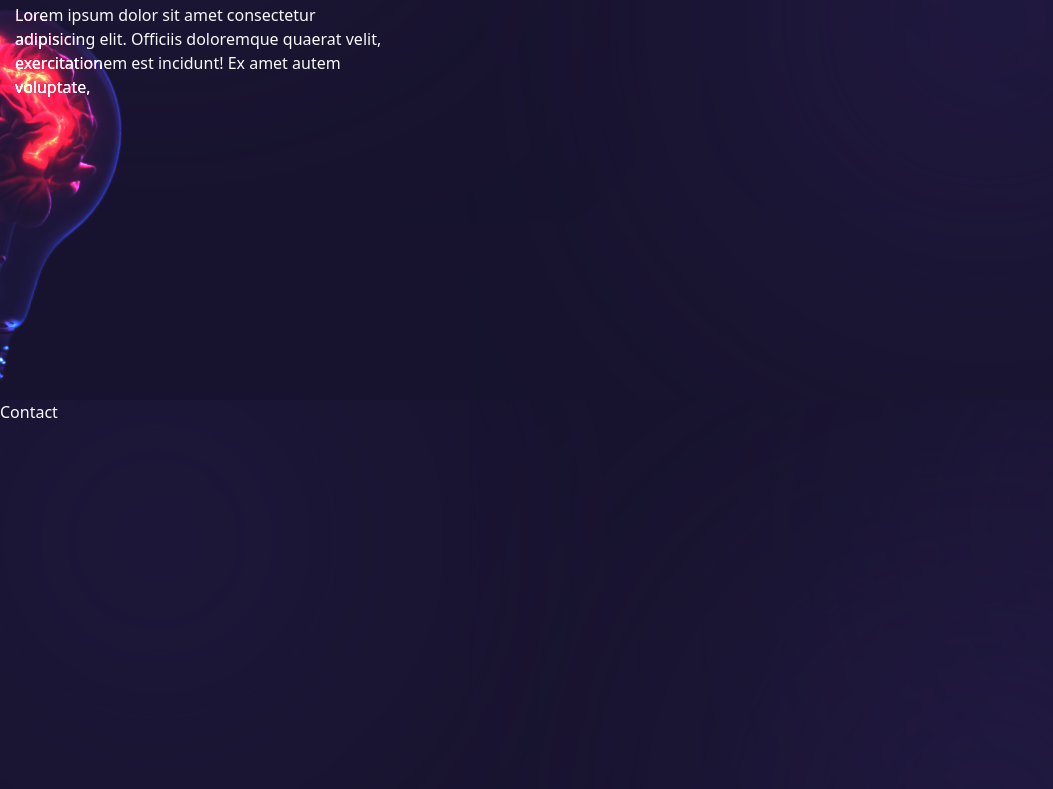
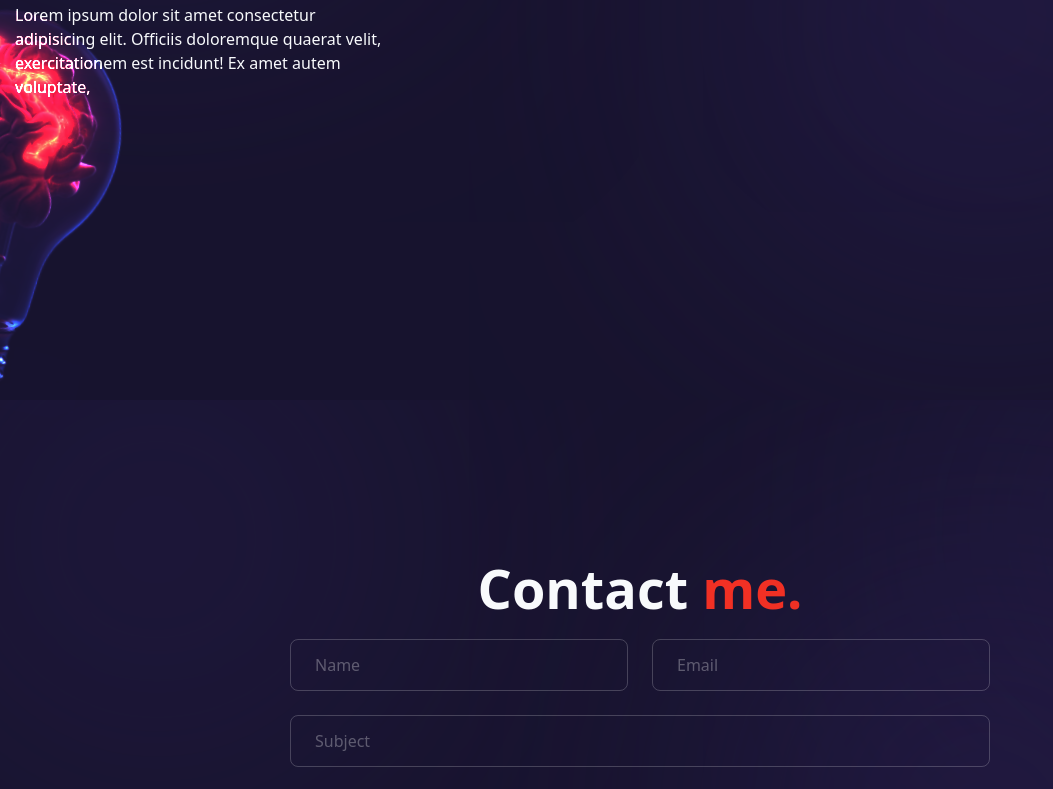
Before and after one commit to anton-lokianov/portfolio, a React (Vite) app: page / in a window 1280 px wide. Shown: the part 2000-2789 px from the top of the page, without its empty margins (0-1053 px from the left). Built offline with nearby package versions, Linux system fonts and the light colour scheme.

Commit message:
adding contact

```diff
--- a/src/components/About.jsx
+++ b/src/components/About.jsx
@@ -48,7 +48,7 @@ const About = () => {
             <div className="flex gap-x-5 gap-y-3 flex-wrap mt-5 justify-center text-white">
               {aboutData[0].skills.map((skill, index) => (
                 <div
-                  className="xl:text-8xl md:text-3xl xs:text-2xl flex flex-col items-center gap-y-1"
+                  className="xl:text-8xl md:text-3xl xs:text-2xl flex flex-col items-center gap-y-1 hover:transform hover:scale-110 transition-all duration-300"
                   key={index}>
                   {skill.icon}
                   <div className="xl:text-sm">{skill.name}</div>
--- a/src/components/Contact.jsx
+++ b/src/components/Contact.jsx
@@ -1,5 +1,43 @@
+import { BsArrowRight } from "react-icons/bs";
+import { motion } from "framer-motion";
+import { fadeIn } from "./../utils/variants";
+
 const Contact = () => {
-  return <div className="h-full bg-primary/30">Contact</div>;
+  return (
+    <div className="h-full bg-primary/30">
+      <div className="container mx-auto py-32 text-center xl:text-left flex items-center justify-center h-full">
+        <div className="flex flex-col w-full max-w-[700px]">
+          <motion.h2
+            variants={fadeIn("up", 0.2)}
+            initial="hidden"
+            animate="show"
+            exit="hidden"
+            className="h2 text-center mb-12">
+            Contact <span className="text-accent">me.</span>
+          </motion.h2>
+          <motion.form
+            className="flex-1 flex flex-col gap-6 w-full mx-auto"
+            variants={fadeIn("up", 0.4)}
+            initial="hidden"
+            animate="show"
+            exit="hidden">
+            <div className="flex gap-x-6 w-full">
+              <input type="text" placeholder="name" className="input" />
+              <input type="text" placeholder="email" className="input" />
+            </div>
+            <input type="text" placeholder="subject" className="input" />
+            <textarea placeholder="message" className="textarea"></textarea>
+            <button className="btn rounded-full border border-white/50 max-w-[170px] px-8 transition-all duration-300 flex items-center justify-center overflow-hidden hover:border-accent group">
+              <span className="group-hover:-translate-y-[120%] group-hover:opacity-0 transition-all duration-500">
+                Let's talk
+              </span>
+              <BsArrowRight className="-translate-y-[120%] opacity-0 group-hover:flex group-hover:-translate-y-0 group-hover:opacity-100 transition-all duration-300 absolute text-[22px]" />
+            </button>
+          </motion.form>
+        </div>
+      </div>
+    </div>
+  );
 };
 
 export default Contact;
--- a/src/components/Navbar.jsx
+++ b/src/components/Navbar.jsx
@@ -29,7 +29,7 @@ const Navbar = () => {
   }, []); // Empty dependency array ensures the effect runs only once
 
   return (
-    <nav className="flex flex-col items-center xl:justify-center gap-y-4 fixed h-max bottom-0 mt-auto xl:right-[2%] z-50 top-0  w-full xl:w-16 xl:max-w-md xl:h-screen">
+    <nav className="flex flex-col items-center xl:justify-center gap-y-4 fixed h-max bottom-0 mt-auto xl:right-[2%] z-30 top-0  w-full xl:w-16 xl:max-w-md xl:h-screen">
       <div className="flex w-full xl:flex-col items-center justify-between xl:justify-center gap-y-10 px-4 md:px-40 xl:px-0 h-[80px] xl:h-max py-8 bg-white/10 backdrop-blur-sm text-3xl xl:text-xl xl:rounded-full">
         {navData.map((navLink, index) => (
           <a
--- a/src/index.css
+++ b/src/index.css
@@ -8,13 +8,25 @@
   box-sizing: border-box;
 }
 
+.swiper-horizontal > .swiper-pagination-bullets .swiper-pagination-bullet,
+.swiper-pagination-horizontal.swiper-pagination-bullets
+  .swiper-pagination-bullet {
+  background-color: #f13024;
+}
+
+.swiper-button-next:after,
+.swiper-button-prev:after,
+.swiper-button-next:after,
+.swiper-rtl .swiper-button-prev:after {
+  color: #f13024;
+}
+
 .translate-z-0 {
   transform: translateZ(0px);
 }
 
 body #root {
   @apply w-full h-screen bg-site bg-cover bg-no-repeat relative text-slate-50;
-  /* overflow-x: hidden; */
 }
 
 .h1 {
@@ -28,3 +40,18 @@ body #root {
 html {
   scroll-behavior: smooth;
 }
+
+.btn,
+.input {
+  @apply h-[52px];
+}
+.input {
+  @apply w-full h-[52px] rounded-lg pl-6 capitalize;
+}
+.input,
+.textarea {
+  @apply bg-transparent outline-none focus:ring-1 focus:ring-accent border border-white/20 placeholder:text-white/30 placeholder:font-light;
+}
+.textarea {
+  @apply w-full h-[180px] p-6 capitalize rounded-lg resize-none;
+}
```
